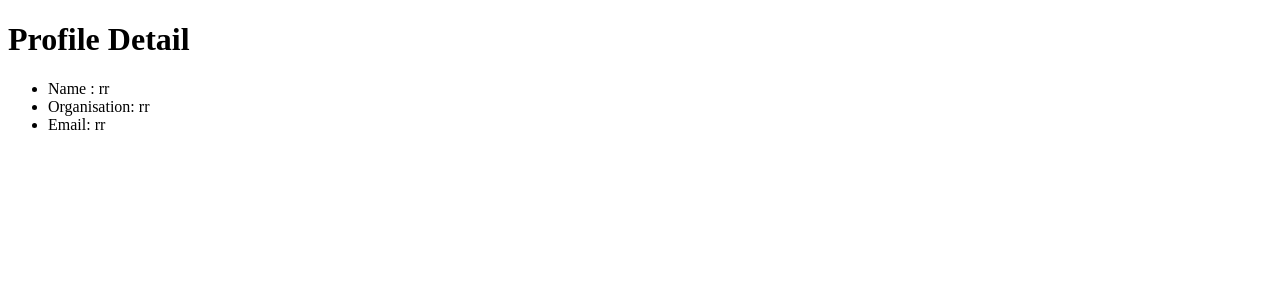
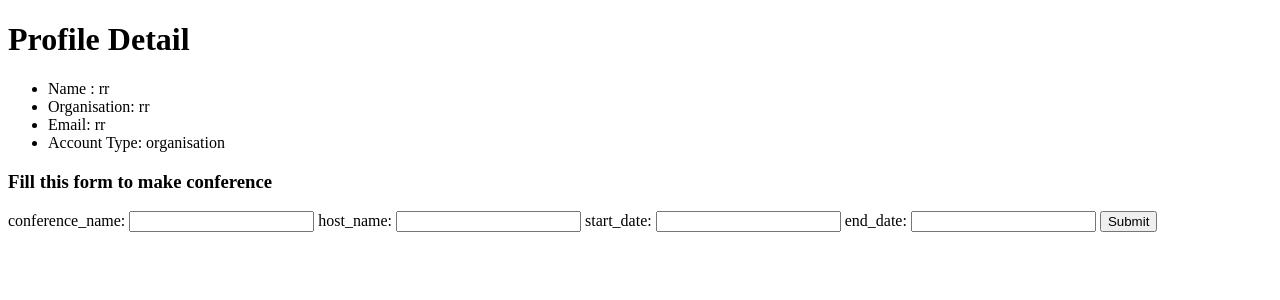
Before and after one commit to raviutsav/se-lab, a Django app: a page that uses home/templates/home/profile.html in a window 1280 px wide. Shown: the top 300 px of the page. Run offline with Django 4.2, Linux system fonts and the light colour scheme; data comes from the database, SQL or seed files in the repository; both versions use the stored data as it was after the commit.

Commit message:
slight progress

```diff
--- a/home/models.py
+++ b/home/models.py
@@ -7,6 +7,17 @@ class Users(models.Model):
     email = models.CharField(max_length=64)
     organisation = models.CharField(max_length=64)
     password = models.CharField(max_length=64)
+    account_type = models.CharField(max_length=15)
 
     def __str__(self):
-        return f"{self.name} {self.email} {self.organisation} {self.password}"
+        return f"{self.name} {self.email} {self.organisation} {self.password} {self.account_type}"
+
+
+class conference(models.Model):
+    con_name = models.CharField(max_length=64)
+    host_organisation = models.CharField(max_length=64)
+    start_date = models.CharField(max_length=64)
+    end_date = models.CharField(max_length=64)
+
+    def __self__(self):
+        return f"{self.con_name}{self.host_organisation} {self.start_date} {self.end_date}"
--- a/home/templates/home/profile.html
+++ b/home/templates/home/profile.html
@@ -6,5 +6,17 @@
         <li>Name : {{ name }}</li>
         <li>Organisation: {{ organisation }}</li>
         <li>Email: {{ email }}</li>
+        <li>Account Type: {{ account_type }}</li>
     </ul>
+
+    {% if account_type == "organisation" %}
+        <h3>Fill this form to make conference</h3>
+        <form action="{% url 'home:conference_page' email %}" method = "post">
+            {% csrf_token %}
+            {{ con_form }}
+            <input type="submit">
+        </form>
+    {% else %}
+        <h3>click the below link to participate in the conference</h3>
+    {% endif %}
 {% endblock %}
--- a/home/urls.py
+++ b/home/urls.py
@@ -4,7 +4,9 @@ app_name = 'home'
 urlpatterns = [
     path("", views.index, name="index"),
     path("profile/<str:email>", views.profile_page, name = "profile_page"),
+    path("conference/<str:email>", views.conference_page, name="conference_page"),
     path("login", views.login_page, name="login_page"),
     path("signup", views.signup_page, name="signup_page"),
 
+
 ]
--- a/home/views.py
+++ b/home/views.py
@@ -4,17 +4,26 @@ from django.http import HttpResponseRedirect
 from django.urls import reverse
 from django.shortcuts import render
 
-from .models import Users
+from .models import Users, conference
 
 class signupForm(forms.Form):
     name = forms.CharField(label = "name")
     email = forms.CharField(label = "email")
     organisation = forms.CharField(label = "organisation")
     password = forms.CharField(label = "password")
+    account_type = forms.CharField(label = "account_type")
 
 class loginForm(forms.Form):
     email = forms.CharField(label = "email")
-    password = forms.CharField(label = "passoword")
+    password = forms.CharField(label = "password")
+
+
+class conferenceForm(forms.Form):
+    conference_name = forms.CharField(label = "conference_name")
+    host_name = forms.CharField(label = "host_name")
+    start_date = forms.CharField(label = "start_date")
+    end_date = forms.CharField(label = "end_date")
+
 
 # Create your views here.
 def index(request):
@@ -59,8 +68,9 @@ def signup_page(request):
             email_i = form.cleaned_data["email"]
             organisation_i = form.cleaned_data["organisation"]
             password_i = form.cleaned_data["password"]
+            account_type_i = form.cleaned_data["account_type"]
 
-            Users.objects.create(name = name_i, email = email_i, organisation = organisation_i, password = password_i)
+            Users.objects.create(name = name_i, email = email_i, organisation = organisation_i, password = password_i, account_type = account_type_i)
 
             return HttpResponseRedirect(reverse("home:login_page"))
 
@@ -71,6 +81,8 @@ def signup_page(request):
 
 
 
+
+
     return render(request, "home/signup.html", {
         "form" : signupForm()
     })
@@ -78,8 +90,30 @@ def signup_page(request):
 
 def profile_page(request, email):
     email_i = str(email)
+
     return render(request, "home/profile.html", {
         "name": Users.objects.filter(email = email_i).first().name,
         "email" : email_i,
-        "organisation" : Users.objects.filter(email = email_i).first().organisation
+        "organisation" : Users.objects.filter(email = email_i).first().organisation,
+        "account_type" : Users.objects.filter(email = email_i).first().account_type,
+        "con_form" : conferenceForm()
     })
+
+def conference_page(request, email):
+    email_i = str(email)
+
+    if request.method == "POST":
+        form = conferenceForm(request.POST)
+
+        if form.is_valid():
+            conference_name_i = form.cleaned_data["conference_name"]
+            host_name_i = form.cleaned_data["host_name"]
+            start_date_i = form.cleaned_data["start_date"]
+            end_date_i = form.cleaned_data["end_date"]
+
+            conference.objects.create(con_name = conference_name_i, host_organisation = host_name_i, start_date = start_date_i, end_date = end_date_i)
+
+
+    return render(request, "home/conference.html", {
+        "cons" : conference.objects.all()
+    })
```
Also changed, not shown: home/templates/home/conference.html (added, +11 -0 lines), db.sqlite3, home/migrations/0001_initial.py.
